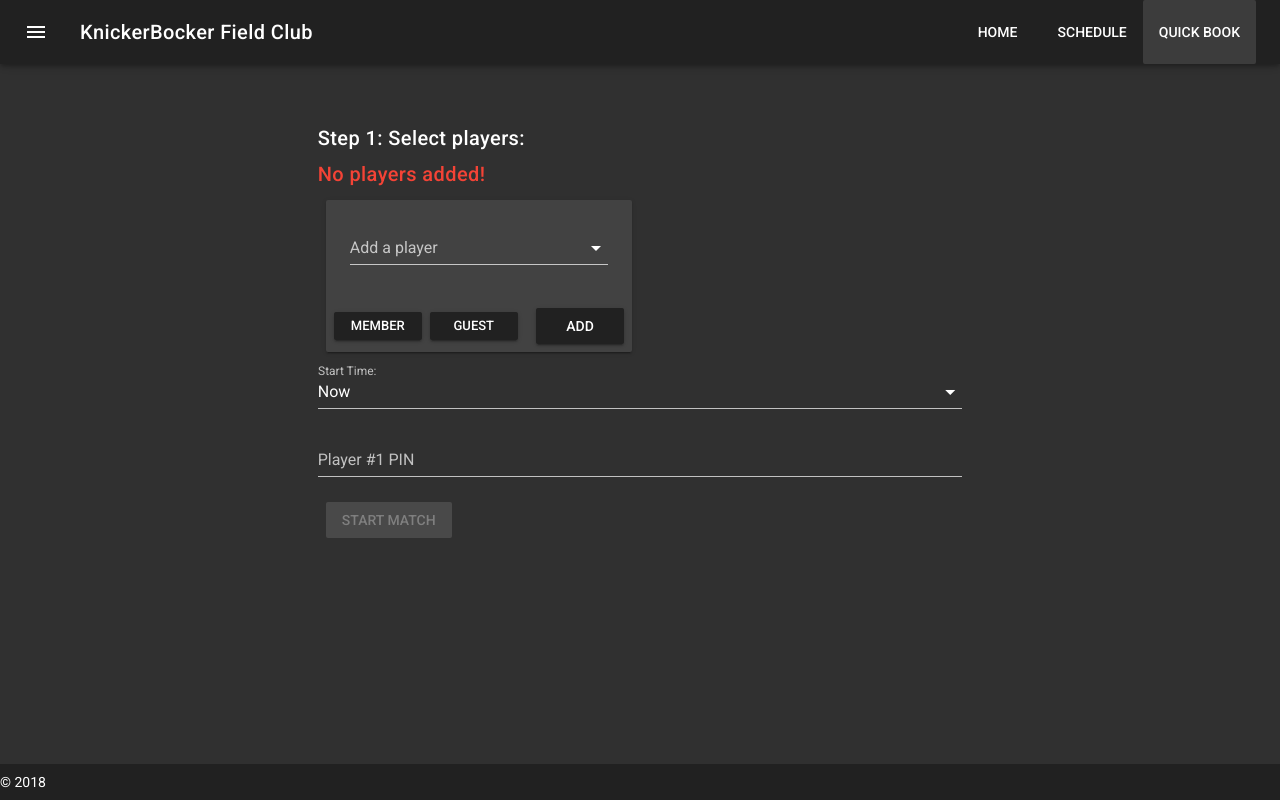
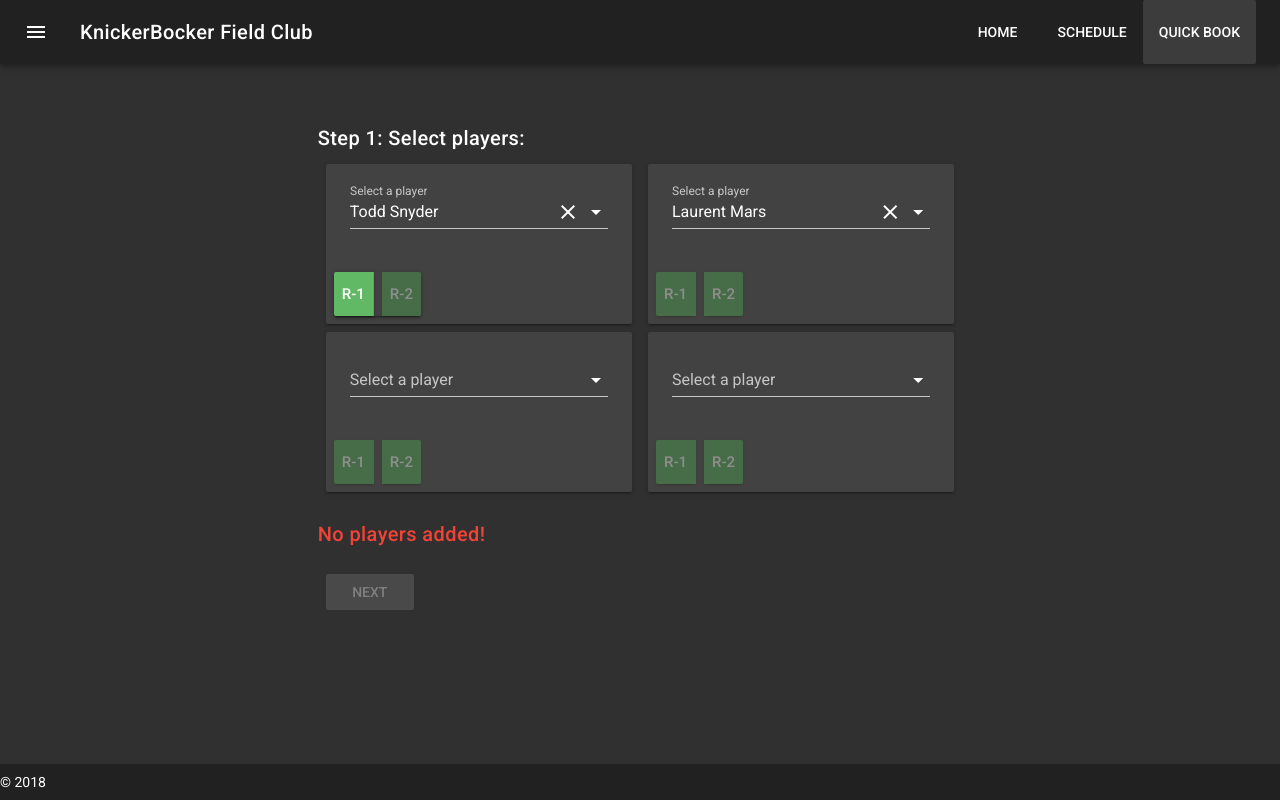
Before and after one commit to dfimiarz/clubhouse-frontend, a Vue app: page /sessions/new in a window 1280 px wide. Built offline with nearby package versions, Linux system fonts and the light colour scheme.

Commit message:
Implemented PlayerSelector component.

```diff
--- a/src/components/RegularMatchBooking.vue
+++ b/src/components/RegularMatchBooking.vue
@@ -3,48 +3,17 @@
   <v-layout justify-center="" align-center="">
     <v-flex xs12 lg10>
       <div class="title my-3"> {{ currentTitle }} </div>
-          <div v-if="! playersAdded()" class="title my-3 red--text">No players added!</div>
           <v-layout wrap="" row justify-start="" align-center="">
             <v-flex
-              v-for="(p, index) in players"
-              :key=p.id
-              xs12 lg6
+              v-for="(player, index) in match.players"
+              :key="index"
+              xs12 sm6
               class="mb-2"
             >
-            <v-card
-              raised=""
-              class="mx-2"
-            >
-              <v-card-text primary-title>
-                <v-layout wrap="" row justify-start="" align-baseline="">
-                  <v-flex xs12>
-                    <div class="body-1">Player # {{ index + 1}}</div>
-                  </v-flex>
-                  <v-flex xs12>
-                    <div class="subheading">{{ p.name }}</div>
-                  </v-flex>
-                  <v-flex xs12>
-                    <div class="caption">Repeater: {{ p.repeater }}</div>
-                  </v-flex>
-                </v-layout>
-              </v-card-text>
-              <v-divider></v-divider>
-              <v-card-actions>
-                <v-btn-toggle v-model="p.repeater" >
-                  <v-btn large="" color='green' value="R1">
-                    R-1
-                  </v-btn>
-                  <v-btn large color='green' value="R2">
-                    R-2
-                  </v-btn>
-                </v-btn-toggle>
-                <v-spacer></v-spacer>
-                <v-btn @click="removePlayer(p)" fab small>
-                  <v-icon> remove </v-icon>
-                </v-btn>
-              </v-card-actions>
-            </v-card>
+              <!--<player-booking :player="match.players[n-1]" v-on:remove-player="removePlayer" v-if="match.players[n-1] != null"></player-booking>-->
+              <player-selector :index="index" :player="player" v-on:player-updated="updatePlayer" v-on:repeat-status-updated="updateRepeaterStatus"></player-selector>
             </v-flex>
+            <!--
             <v-flex xs12 md6 class="mb-2" v-if="canAddPlayer()" >
               <v-card
                 raised=""
@@ -54,7 +23,7 @@
                   <v-layout justify-start="" align-center="" row wrap >
                     <v-flex xs12 class="px-2">
                       <v-autocomplete
-                      :items="members"
+                      :items="clubMembers"
                       item-text="name"
                       item-value="id"
                       v-model="selectedMember"
@@ -67,12 +36,6 @@
                   </v-layout>
                 </v-card-text>
                 <v-card-actions>
-                    <v-btn small>
-                      Member
-                    </v-btn>
-                    <v-btn small>
-                      Guest
-                    </v-btn>
                     <v-spacer></v-spacer>
                     <v-btn :disabled="! canAddPlayer()" @click="addPlayer()">
                       Add
@@ -81,38 +44,12 @@
 
               </v-card>
             </v-flex>
+          -->
           </v-layout>
+
+          <div v-if="! playersAdded()" class="title my-4 red--text">No players added!</div>
+
           <!--
-          <v-layout align-center="" justify-end="" wrap row="" class="my-1" v-if="canAddPlayer()">
-            <v-flex xs12 md6 >
-              <v-card>
-                <v-card-text>
-                  <v-layout justify-start="" align-center="" row wrap >
-                    <v-flex xs12 class="px-2">
-                      <v-autocomplete
-                      :items="members"
-                      item-text="name"
-                      item-value="id"
-                      v-model="selectedMember"
-                      return-object
-
-                      >
-                      </v-autocomplete>
-                    </v-flex>
-                  </v-layout>
-                </v-card-text>
-                <v-card-actions>
-
-                    <v-spacer></v-spacer>
-                    <v-btn :disabled="! canAddPlayer()" @click="addPlayer()">
-                      Add Player
-                    </v-btn>
-                  </v-card-actions>
-
-              </v-card>
-            </v-flex>
-          </v-layout>-->
-
           <v-select
           v-model="startTime"
           :items="startOptions"
@@ -127,8 +64,9 @@
           <div class="my-2" v-if="playersAdded()">
             <div class="headline">Maximum time: {{maxGameTime}} min. Bumpable</div>
           </div>
+          -->
           <v-btn :disabled="! playersAdded()">
-              Start Match
+              Next
           </v-btn>
 
     </v-flex>
@@ -137,49 +75,73 @@
 </template>
 
 <script>
+import PlayerBooking from './booking/PlayerBooking'
+import PlayerSelector from './booking/PlayerSelector'
+
 export default {
   name: "RegularMatchBooking",
+  components:{
+    PlayerBooking,
+    PlayerSelector
+  },
   data: function() {
     return {
-      members: [
-        {name: 'Todd Snyder', id: 1, role: 'member'},
-        {name: 'Laurent Mars', id: 2, role: 'member'},
-        {name: 'Jun Tsuchiya', id: 3, role: 'member'},
-        {name: 'Ardis Burfield', id: 4, role: 'member'},
-        {name: 'Boris Alter', id: 5, role: 'member'}
-      ],
       courts: ['# 1','# 2','# 3','# 4','# 5'],
       startOptions: ["Now","5 min"],
       startTime: "Now",
       selectedMember: null,
       players: [],
+      match: {
+        players: [
+            { memberid: 1, repeater: '1'},
+            { memberid: 2, repeater: null},
+            { memberid: null, repeater: null},
+            { memberid: null, repeater: null}
+          ],
+        court: null,
+        start: null
+      },
       bookingStep: 1,
       title: "",
-      rstatus: null
     }
   },
   methods:{
+    updatePlayer: function (updatePlayerInfo){
+
+      var index = updatePlayerInfo.index
+      var newid = updatePlayerInfo.id
+
+      var newplayer = { memberid: newid, repeater : null }
+
+      this.match.players.splice(index,1,newplayer)
+    },
+    updateRepeaterStatus: function(updatedRepeaterStatus){
+
+      var index = updatedRepeaterStatus.index
+      var newStatus = updatedRepeaterStatus.repeater
+
+      this.match.players[index].repeater = newStatus
+
+    },
     addPlayer: function (){
-      console.log(this.rstatus)
-      if( this.players.length < 4 && this.selectedMember ){
-        var player =  { repeater : null }
-        console.log( Object.assign( player , this.selectedMember))
-        this.players.push(player)
+
+      if(  this.players.length < 4 && this.selectedMember ){
+        var player =  { repeater : null  }
+        this.players.push( Object.assign( player , this.selectedMember) )
         this.selectedMember = null
-        this.rstatus = null
       }
     },
-    removePlayer: function (player){
-      this.players.splice(this.players.indexOf(player), 1)
+    removePlayer: function (id){
+       this.players.splice(this.players.findIndex((player)=> player.id == id ),1)
     },
     isPlayerChosen: function (){
-      return this.player != null
+      return  this.player != null
     },
     playersAdded: function() {
-      return this.players.length > 0
+      return  this.players.length > 0
     },
     canAddPlayer: function(){
-      return this.players.length < 4
+      return  this.players.length < 4
     }
   },
   computed: {
@@ -192,6 +154,9 @@ export default {
         case 2: return 'Step 2: Select a court'
         default: return 'Step 3: Confirm'
       }
+    },
+    clubMembers: function(){
+      return this.$store.getters['memberstore/clubMembers']
     }
   },
   created: function(){
--- /dev/null
+++ b/src/components/booking/PlayerBooking.vue
@@ -0,0 +1,64 @@
+<template>
+    <v-card
+    raised=""
+    class="mx-2"
+    >
+        <v-card-text primary-title>
+        <v-layout wrap="" row justify-start="" align-baseline="">
+            <v-flex xs12>
+                <div class="subheading">{{ player.id }}</div>
+            </v-flex>
+            <v-flex xs12>
+                <div class="subheading">{{ player.name }}</div>
+            </v-flex>
+            <v-flex xs12>
+                <div class="caption">Repeater: {{ player.repeater }}</div>
+            </v-flex>
+        </v-layout>
+        </v-card-text>
+        <v-divider></v-divider>
+        <v-card-actions>
+            <v-btn-toggle v-model="player.repeater" >
+                <v-btn large="" color='green' value="R1">
+                    R-1
+                </v-btn>
+                <v-btn large color='green' value="R2">
+                    R-2
+                </v-btn>
+            </v-btn-toggle>
+            <v-spacer></v-spacer>
+            <v-btn @click="removePlayer()" fab small color="pink">
+                <v-icon> remove </v-icon>
+            </v-btn>
+        </v-card-actions>
+    </v-card>
+
+</template>
+
+<script>
+export default {
+  name: "PlayerBooking",
+  props: ['player'],
+  data: function() {
+    return {
+
+    }
+  },
+  methods: {
+    removePlayer: function (){
+       console.log( "Calling to remove player" + this.player.id)
+       this.$emit('remove-player', this.player.id)
+    },
+
+
+  },
+  computed: {
+
+  }
+};
+</script>
+
+<!-- Add "scoped" attribute to limit CSS to this component only -->
+<style scoped>
+
+</style>
--- /dev/null
+++ b/src/components/booking/PlayerSelector.vue
@@ -0,0 +1,99 @@
+<template>
+    <v-card
+    raised=""
+    class="mx-2"
+    >
+        <v-card-text>
+            <v-layout justify-start="" align-center="" row wrap >
+            <v-flex xs12 class="px-2">
+                <v-autocomplete
+                :items="clubMembers"
+                item-text="name"
+                item-value="id"
+                v-model="memberId"
+                label="Select a player"
+                clearable
+                >
+                </v-autocomplete>
+            </v-flex>
+            </v-layout>
+        </v-card-text>
+        <v-card-actions>
+            <v-btn-toggle v-model="repeatStatus" >
+                <v-btn large="" color='green' value="1">
+                    R-1
+                </v-btn>
+                <v-btn large color='green' value="2">
+                    R-2
+                </v-btn>
+            </v-btn-toggle>
+            <!--
+            <v-spacer></v-spacer>
+            <v-btn @click="addPlayer()">
+                Select
+            </v-btn>
+            -->
+
+        </v-card-actions>
+    </v-card>
+</template>
+
+<script>
+export default {
+  name: "PlayerSelector",
+  props: {
+      index: {
+          type:Number,
+          required: true
+        },
+      player: {
+          type: Object,
+          required: true,
+          default: function(){
+              return { memberid: null, repeater: null }
+          }
+        }
+      },
+  data: function() {
+    return {
+
+    }
+  },
+  methods: {
+
+  },
+  computed: {
+    clubMembers: function(){
+       return this.$store.getters['memberstore/clubMembers']
+    },
+    memberId: {
+        get: function(){
+            return this.player.memberid
+        },
+        set: function(playerId){
+           var updatedPlayer = { index: this.index, id: playerId }
+           this.$emit('player-updated', updatedPlayer )
+        }
+    },
+    repeatStatus: {
+        get: function(){
+            return this.player.repeater
+        },
+        set: function(value){
+           var repeatStatusInfo = { index: this.index, repeater : value  }
+           this.$emit('repeat-status-updated', repeatStatusInfo )
+        }
+    }
+
+
+  },
+  created: function(){
+
+  }
+};
+</script>
+
+<!-- Add "scoped" attribute to limit CSS to this component only -->
+<style scoped>
+
+</style>
--- a/src/store/modules/member.js
+++ b/src/store/modules/member.js
@@ -12,7 +12,14 @@ const state = {
         password: null,
         pin: null,
         rank: null
-    }
+    },
+    members: [
+        {name: 'Todd Snyder', id: 1, role: 'member'},
+        {name: 'Laurent Mars', id: 2, role: 'member'},
+        {name: 'Jun Tsuchiya', id: 3, role: 'member'},
+        {name: 'Ardis Burfield', id: 4, role: 'member'},
+        {name: 'Boris Alter', id: 5, role: 'member'}
+      ],
 
 }
 
@@ -51,7 +58,12 @@ const actions = {
 }
 
 const getters = {
-
+   clubMembers: state => {
+       return state.members
+   },
+   getMemberById: (state) => (id) => {
+       return state.members.find( member => member.id == id )
+   }
 }
 
 export default {
```
